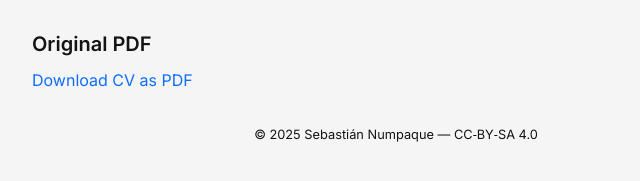
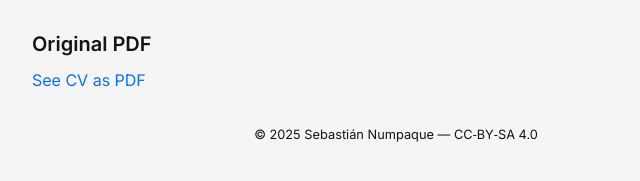
Before and after one commit to Numpaque4/github_cv, a plain HTML site: page index.html in a window 1280 px wide. Shown: the part 377-558 px from the top of the page, 244-884 px from the left. Drawn offline with Linux system fonts and the light colour scheme.

Commit message:
[FIX] README Update

```diff
--- a/index.html
+++ b/index.html
@@ -34,7 +34,7 @@
     <p>Read the enriched version by clicking <a href="cv.html">CV HTML</a></p>
 
     <h2>Original PDF</h2>
-    <p><a href="cv_canva.pdf" download>Download CV as PDF</a></p>
+    <p><a href="https://numpaque4.github.io/cv_canva.pdf" download>See CV as PDF</a></p>
 
     <footer>© 2025 Sebastián Numpaque — CC‑BY‑SA 4.0</footer>
   </main>
```
